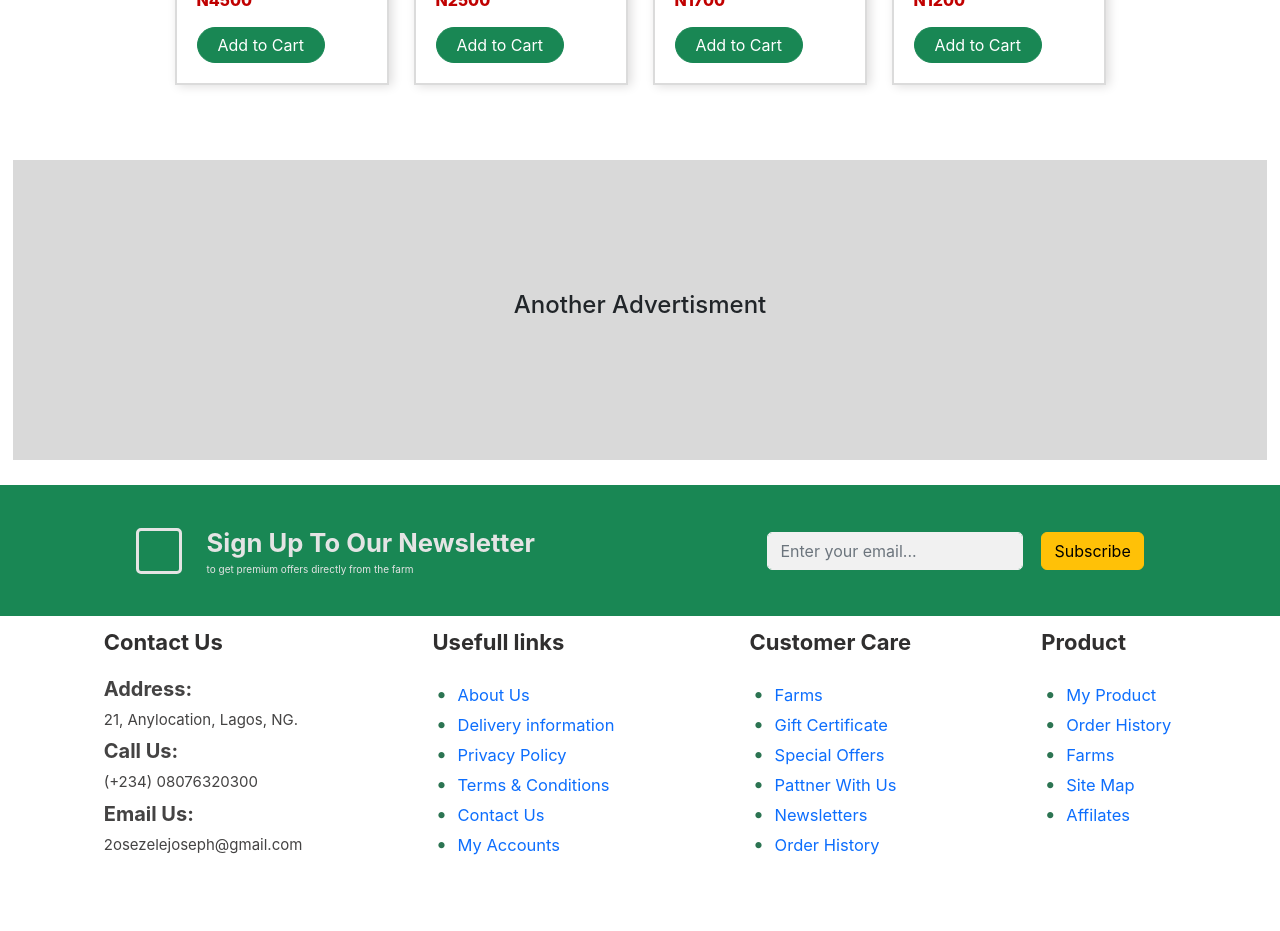
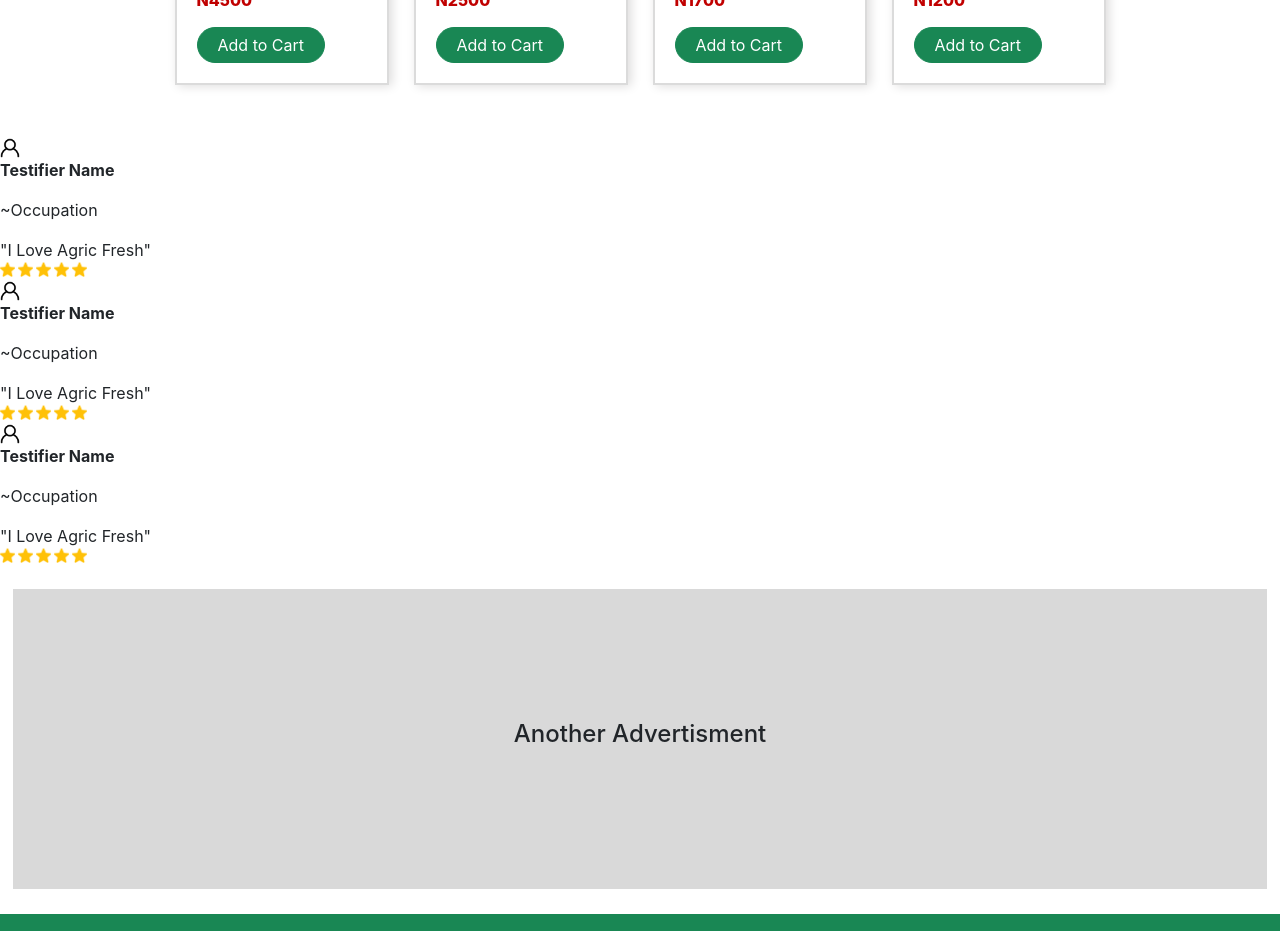
Before and after one commit to Osezelej/agric_fresh, a Next.js app: page / in a window 1280 px wide. Shown: the part 2060-2991 px from the top of the page. Before the commit the page ends 2940 px from the top, so only its background shows below. Built offline with nearby package versions, Linux system fonts and the light colour scheme.

Commit message:
testimoy half

```diff
--- a/components/productComponent.js
+++ b/components/productComponent.js
@@ -20,8 +20,8 @@ var Product = (props)=>{
             </div>
             <div className='product-details'>
                 <div className='star'>
-                    {goodRatingArray.map((x)=>(<img key = {x} src='/goodstar.png'/>))}
-                    {badRatingArray.map((x)=>(<img key={x} src='/badstar.png'/>))}
+                    {goodRating ? goodRatingArray.map((x)=>(<img key = {x} src='/goodstar.png'/>)):null}
+                    {badRating ? badRatingArray.map((x)=>(<img key={x} src='/badstar.png'/>)):null}
                 </div>
                 <div className='Name-price'>
                     <p className='Name'>{foodDetail.Name}</p>
--- /dev/null
+++ b/components/testimonies.js
@@ -0,0 +1,35 @@
+import Image from 'next/image'
+const Testimony = (props)=>{
+    let {data} = props
+    let goodRating = data.rating
+    let badRating = 5 - goodRating
+    let goodRatingArray = []
+    let badRatingArray = []
+
+    for (let i = 0; i < goodRating; i++) {
+        goodRatingArray.push(i);
+    }
+    for (let i = 0; i < badRating; i++) {
+        badRatingArray.push(i);
+    }
+
+    return<>
+        <div className="testimony-body">
+            <div className="user-details">
+                <Image src={'/account.png'} width={20} height={20}/>
+                <div className='user-info'>
+                    <p><strong>Testifier Name</strong></p>
+                    <p>~Occupation</p>
+                </div>
+            </div>
+            <div className='user-testimony'>
+                    "I Love Agric Fresh"
+            </div>
+            <div className='star'>
+                {goodRating && goodRatingArray.map((x)=>(<img key = {x} src='/goodstar.png'/>))}
+                {badRating ? badRatingArray.map((x)=>(<img key={x} src='/badstar.png'/>)):null}
+            </div>
+        </div>
+    </>
+}
+export default Testimony;
--- /dev/null
+++ b/data/testimoniesData.js
@@ -0,0 +1,22 @@
+const testimonyData = [
+    {
+        Name: 'Tola',
+        occupation: 'Doctor',
+        rating:5,
+        testimony: 'I love Agric fresh'
+    },
+    {
+        Name: 'Nicholas',
+        occupation: '',
+        rating:5,
+        testimony: 'I love Agric fresh',
+    },
+    {
+        Name: 'Sarah',
+        occupation: 'Tailor',
+        rating:5,
+        testimony: 'I love Agric fresh',
+    },
+]
+
+export default testimonyData;
--- a/pages/index.js
+++ b/pages/index.js
@@ -2,17 +2,22 @@ import Adverts from '../components/Advert';
 import HomeProducts from '../components/homeProduct';
 import Product from '../components/productComponent';
 import Slider from '../components/slider';
+import Testimony from '../components/testimonies';
 import {data} from '../data/sliders';
-import { dataApi } from "../data/sliders"
+import { dataApi } from "../data/sliders";
+import testimonyData from '../data/testimoniesData';
 
 
 export const getStaticProps = async()=>{
     return {
-        props: {food:dataApi.slice(0, 4)}
+        props: {
+          food:dataApi.slice(0, 4),
+          testimonies: testimonyData,
+        }
     }
 }
 
-var home = ({food}) =>{
+var home = ({food, testimonies}) =>{
 
   return (<div >
         <Slider data = {data}/>
@@ -30,6 +35,15 @@ var home = ({food}) =>{
               />))}
             </div>
         </a>
+        <div className="testimony-container">
+          {testimonies.map((testimony)=>(
+            <Testimony
+            key ={testimony.Name}
+            data={testimony}
+            />
+            ))
+            }
+        </div>
     </div>
 );
 }
--- a/pages/products.js
+++ b/pages/products.js
@@ -13,7 +13,7 @@ var Products = ({foods}) => {
 
         <div className="product container">
             <h2>Market Place</h2>
-            <div className="productContainer">
+            <div className="product-container">
 
                 {foods.map((details)=>(<Product
               key = {details.id}
--- a/styles/globals.css
+++ b/styles/globals.css
@@ -287,14 +287,7 @@ z-index: 3;
   margin-top: 30px;
 }
 
-.productContainer{
-  display: flex;
-  justify-content:flex-start;
-  align-items: flex-start;
-  flex-wrap:wrap;
-  gap: 25px;
 
-}
 .product h3{
   text-align: center;
 }
@@ -474,6 +467,7 @@ ul li::before{
   .email_icon{
     flex-grow: 1;
   }
+
   .footerAd{
     background-color: #D9D9D9;
     display:flex;
@@ -491,7 +485,6 @@ ul li::before{
     margin-top: 10px;
     justify-content: space-around;
   }
-
 
   .header{
     display: grid;
@@ -559,6 +552,15 @@ ul li::before{
 
   }
 
+  .product-container{
+    /* display: flex;
+    justify-content:flex-start;
+    align-items: flex-start;
+    flex-wrap:wrap;
+    gap: 25px; */
+
+  }
+
   .togle{
     display: none;
   }
```
